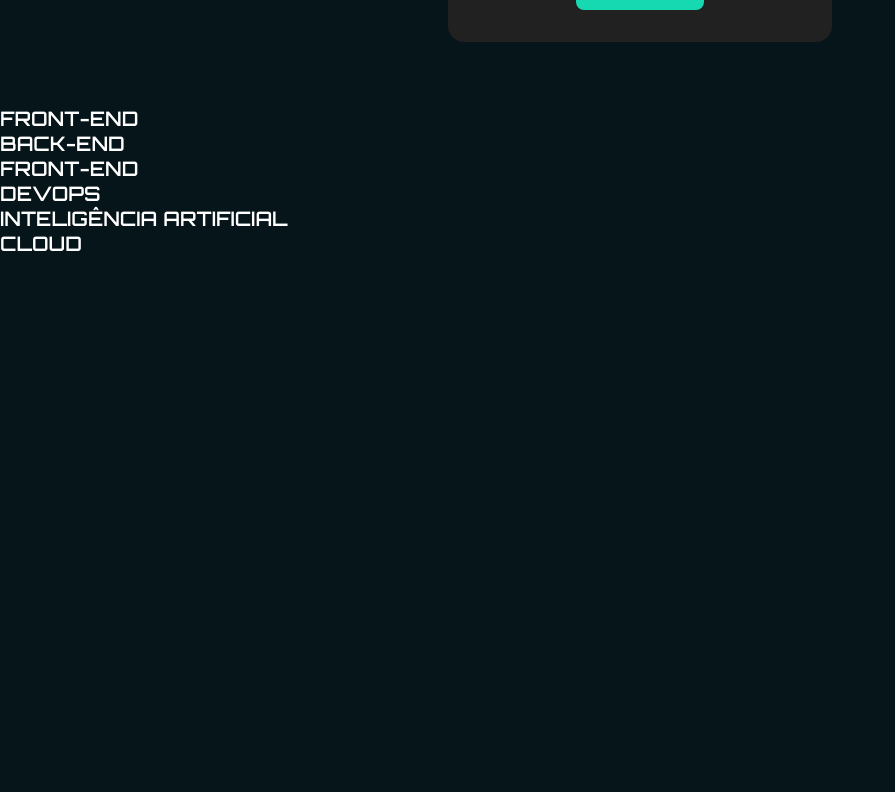
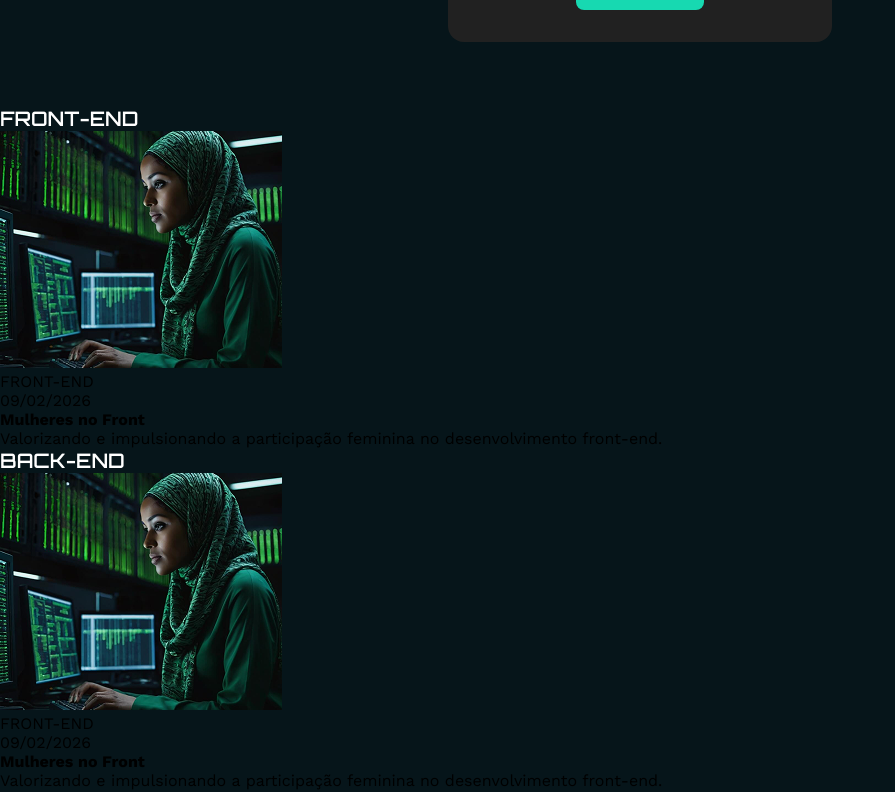
Before and after one commit to juliocreis/tecboard-react, a React (Vite) app: page / in a window 1280 px wide. Shown: the part 1108-1900 px from the top of the page, without its empty margins (0-895 px from the left). Before the commit the page ends 1364 px from the top, so only its background shows below. Built offline with nearby package versions, Linux system fonts and the light colour scheme.

Commit message:
Cria estrutura inicial dos cards

```diff
--- a/src/App.jsx
+++ b/src/App.jsx
@@ -1,5 +1,6 @@
 import "./App.css";
 import { Banner } from "./componentes/Banner";
+import { CardEvento } from "./componentes/CardEvento";
 import { FormularioDeEvento } from "./componentes/FormularioDeEvento";
 import { Tema } from "./componentes/Tema";
 
@@ -32,6 +33,16 @@ const temas = [
   },
 ];
 
+const eventos = [
+  {
+    capa: './src/assets/evento-mulheres-no-front.png',
+    tema: temas[0],
+    data: new Date(),
+    titulo: "Mulheres no Front",
+    texto: "Valorizando e impulsionando a participação feminina no desenvolvimento front-end."
+  }
+]
+
 function App() {
   return (
     <>
@@ -47,28 +58,11 @@ function App() {
         return (
           <section key={item.id}>
             <Tema tema={item}></Tema>
+            <CardEvento evento={eventos[0]}></CardEvento>
           </section>
         );
       })}
 
-      {/*       <section>
-        <Tema tema={temas[0]}></Tema>
-      </section>
-      <section>
-        <Tema tema={temas[1]}></Tema>
-      </section>
-      <section>
-        <Tema tema={temas[2]}></Tema>
-      </section>
-      <section>
-        <Tema tema={temas[3]}></Tema>
-      </section>
-      <section>
-        <Tema tema={temas[4]}></Tema>
-      </section>
-      <section>
-        <Tema tema={temas[5]}></Tema>
-      </section> */}
     </>
   );
 }
--- /dev/null
+++ b/src/componentes/CardEvento/index.jsx
@@ -0,0 +1,20 @@
+import "./card-evento.estilos.css";
+
+export function CardEvento({ evento }) {
+  return (
+    <>
+      <div className="card-evento">
+        <img src={evento.capa} alt={evento.titulo} />
+        <div className="corpo">
+          <p className="tag">{evento.tema.nome}</p>
+
+          <p className="data">{evento.data.toLocaleDateString("pt-br")}</p>
+
+          <h4>{evento.titulo}</h4>
+
+          <p className="texto">{evento.texto}</p>
+        </div>
+      </div>
+    </>
+  );
+}
```
Also changed, not shown: src/assets/evento-mulheres-no-front.png (added), src/componentes/CardEvento/card-evento.estilos.css (added).
